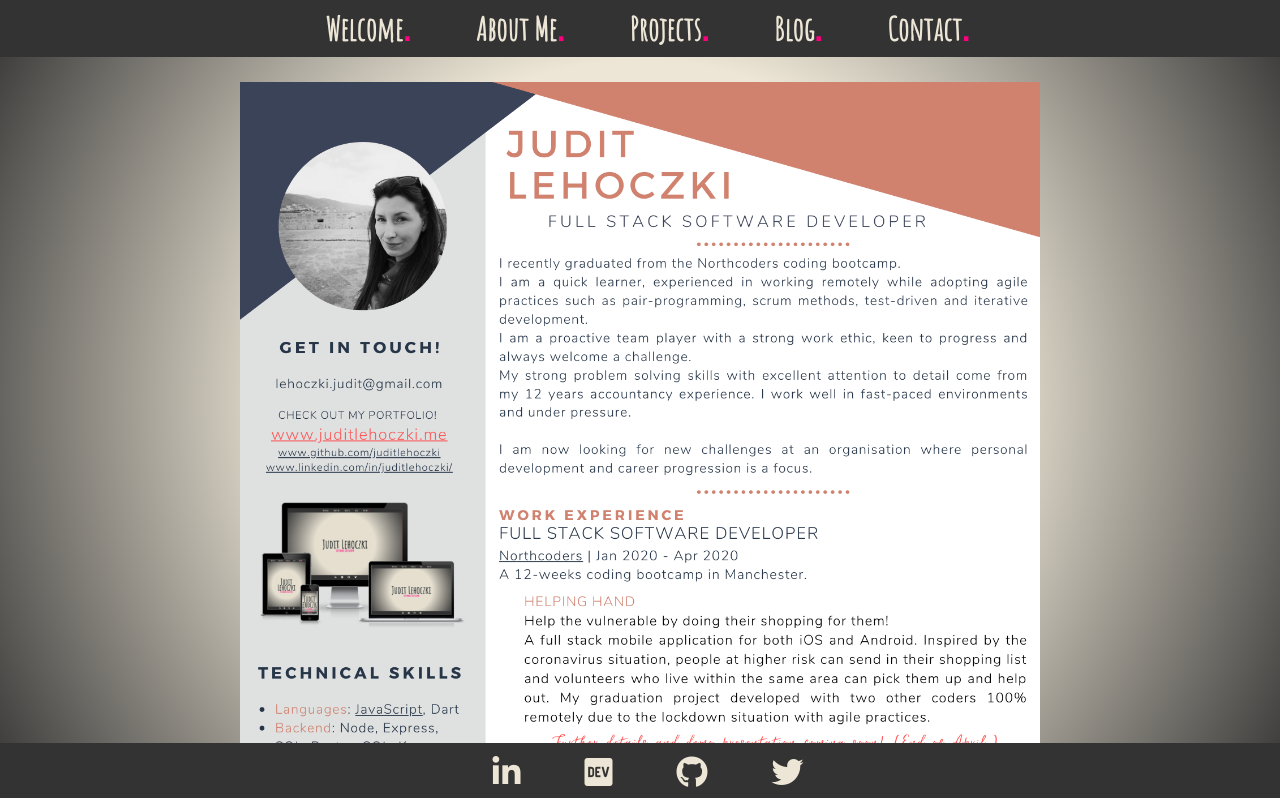
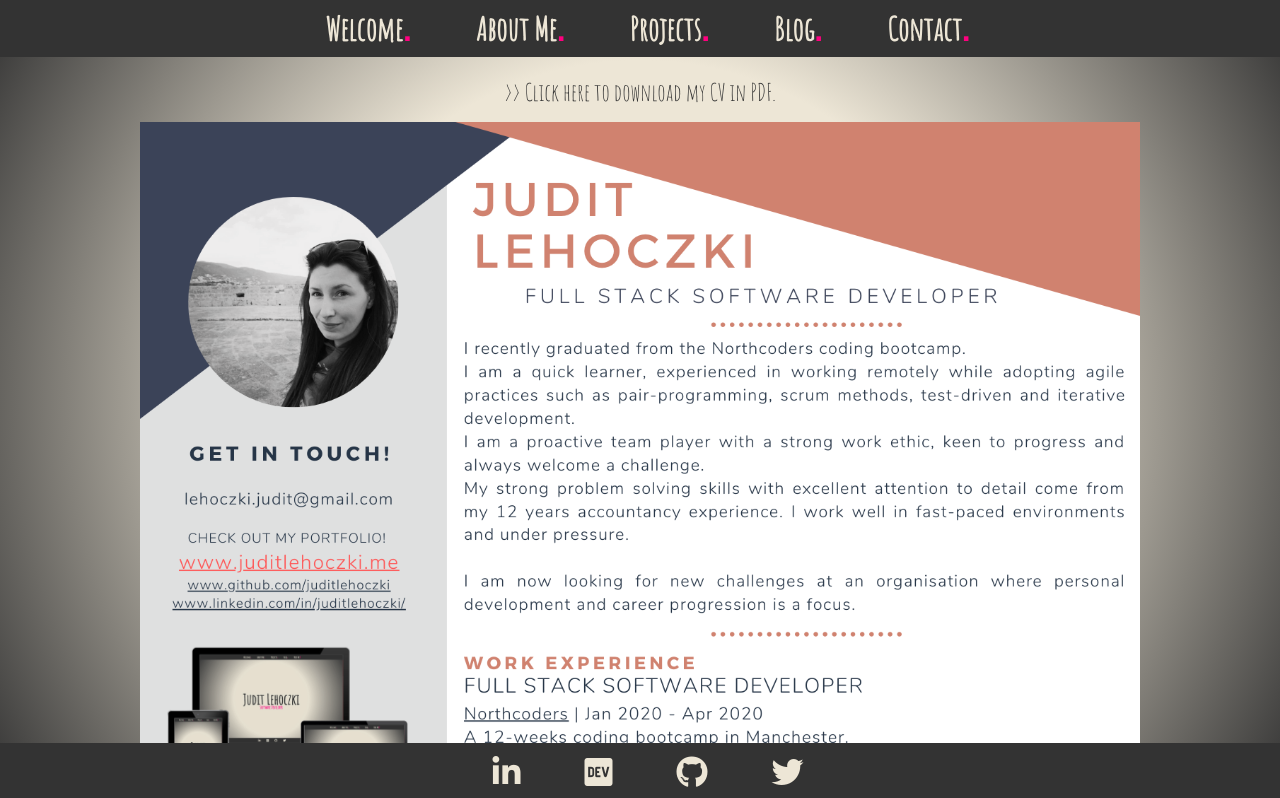
Before and after one commit to juditlehoczki/juditlehoczki.github.io, a React (Create React App) app: page /about in a window 1280 px wide. Shown: the top 798 px of the page. Built offline with nearby package versions, Linux system fonts and the light colour scheme; the HTML template or start-up script is replaced by a standard one; a web font is replaced by a local one.

Commit message:
CV added to AboutMe and Flip Me! added on business card

```diff
--- a/public/index.html
+++ b/public/index.html
@@ -4,8 +4,7 @@
     <meta charset="utf-8" />
     <meta name="viewport" content="width=device-width, initial-scale=1" />
     <meta name="theme-color" content="#000000" />
-    <meta name="description" content="Judit Lehoczki - Software Developer" />
-    <link rel="apple-touch-icon" href="%PUBLIC_URL%/logo192.png" />
+    <meta name="description" content="Software Developer" />
     <link rel="icon" href="%PUBLIC_URL%/favicon.ico" />
     <!-- Google fonts -->
     <link
@@ -19,17 +18,6 @@
     ></script>
     <!-- Start Single Page Apps for GitHub Pages -->
     <script type="text/javascript">
-      // Single Page Apps for GitHub Pages
-      // https://github.com/rafrex/spa-github-pages
-      // Copyright (c) 2016 Rafael Pedicini, licensed under the MIT License
-      // ----------------------------------------------------------------------
-      // This script checks to see if a redirect is present in the query string
-      // and converts it back into the correct url and adds it to the
-      // browser's history using window.history.replaceState(...),
-      // which won't cause the browser to attempt to load the new url.
-      // When the single page app is loaded further down in this file,
-      // the correct url will be waiting in the browser's history for
-      // the single page app to route accordingly.
       (function (l) {
         if (l.search) {
           var q = {};
@@ -54,7 +42,6 @@
       })(window.location);
     </script>
     <!-- End Single Page Apps for GitHub Pages -->
-
     <title>Judit Lehoczki</title>
   </head>
   <body>
--- a/src/components/AboutMe.jsx
+++ b/src/components/AboutMe.jsx
@@ -2,10 +2,14 @@ import React from "react";
 import S from "./StyledComponent";
 import cvPage1 from "../img/1.png";
 import cvPage2 from "../img/2.png";
+import cvPdf from "../juditlehoczki_cv.pdf";
 
 const AboutMe = () => {
   return (
     <S.About>
+      <a href={cvPdf} download>
+        &gt;&gt; Click here to download my CV in PDF.
+      </a>
       <img src={cvPage1} alt="first page of my CV" />
       <img src={cvPage2} alt="second page of my CV" />
     </S.About>
--- a/src/components/Contact.jsx
+++ b/src/components/Contact.jsx
@@ -14,6 +14,7 @@ const Contact = () => {
             <p style={{ fontFamily: "Courier New", fontWeight: "bold" }}>
               &lt; SoftwareDeveloper /&gt;
             </p>
+            <p className="flipMe">(Flip me!)</p>
           </div>
           <div className="flip-card-back">
             <div>
--- a/src/components/StyledComponent.jsx
+++ b/src/components/StyledComponent.jsx
@@ -39,7 +39,6 @@ const NavAndFooter = css`
   a: hover {
     border-bottom: 1px solid ${theme.colours.main};
     color: ${theme.colours.main};
-    text-decoration: none;
   }
   .dot {
     color: ${theme.colours.main};
@@ -64,7 +63,7 @@ const Card = css`
   border: 1px ${theme.colours.main} solid;
   border-radius: 20px;
   padding: 15px;
-  margin: 15px;
+  margin: 10px;
   background-color: ${theme.colours.white};
   color: ${theme.colours.grey1};
   text-decoration: none;
@@ -156,7 +155,6 @@ S.Welcome = styled.main`
     100% {
     }
   }
-
   h1 {
     font-family: ${theme.fonts.title};
     font-size: 10em;
@@ -178,7 +176,19 @@ S.About = styled.main`
   text-align: justify;
   img {
     margin: 10px;
-    max-width: 800px;
+    max-width: 1000px;
+  }
+  a {
+    font-family: ${theme.fonts.title};
+    font-size: 1.5em;
+    text-decoration: none;
+    color: ${theme.colours.grey1};
+    padding: 5px;
+  }
+  a: hover {
+    color: ${theme.colours.main};
+    box-shadow: 2px 3px 5px #888888;
+    border-radius: 5px;
   }
 `;
 
@@ -243,8 +253,7 @@ S.ProjectsListContainer = styled.main`
     position: relative;
     ${Card}
     min-width: 280px;
-    max-width: 200px;
-    min-height: 400px;
+    max-width: 350px;
     img {
       background: none;
     }
@@ -269,7 +278,6 @@ S.ProjectsListContainer = styled.main`
         ${CardAnim}
         background-color: #d5cfc0;
         border-radius: 3px;
-        max-width: 100px;
         margin: 5px;
         text-align: center;
         border: none;
@@ -282,8 +290,16 @@ S.ProjectsListContainer = styled.main`
 `;
 
 S.BusinessCard = styled.main`
-  // ${Main}
-   height: 100vh;
+  ${Main}
+  height: 100vh;
+
+  .flipMe {
+    font-family: ${theme.fonts.title};
+    color: #9b9b9b;
+    font-size: 1.2em;
+    transform: rotate(-40deg);
+    text-align: right;
+  }
 
   .flip-card {
     background-color: transparent;
@@ -336,7 +352,7 @@ S.BusinessCard = styled.main`
       font-size: 1.5em;
     }
     i {
-      color: #FF9500;
+      color: #ff9500;
     }
     span {
       font-size: 14px;
@@ -356,7 +372,7 @@ S.BusinessCard = styled.main`
     color: ${theme.colours.grey1};
     transform: rotateY(180deg);
     img {
-      border: 3px #F05D5E solid;
+      border: 3px #f05d5e solid;
       border-radius: 50%;
     }
   }
```
Also changed, not shown: 1 other file (tests, documents, lock files or other folders).
